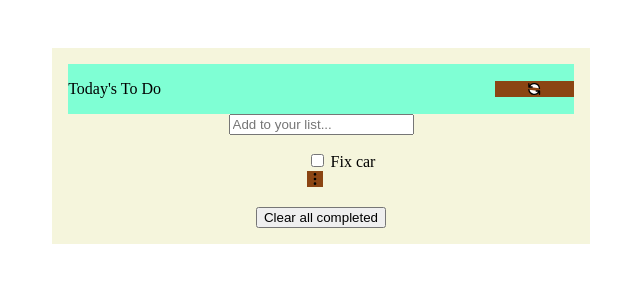
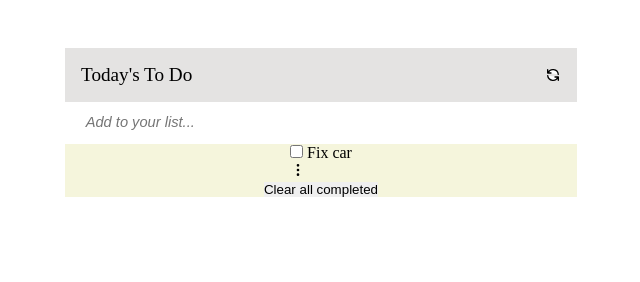
Before and after one commit to julzedz/To-Do-list, a website built with webpack: page src/index.html in a window 1280 px wide. Shown: the whole page, without its empty margins (319-959 px from the left). Built offline with nearby package versions, Linux system fonts and the light colour scheme.

Commit message:
Update style.css

```diff
--- a/src/style.css
+++ b/src/style.css
@@ -1,5 +1,14 @@
-.refresh {
-  width: 15.5%;
+* {
+  margin: 0;
+  padding: 0;
+  box-sizing: border-box;
+  outline: none;
+  border: none;
+}
+
+body {
+width: 100%;
+overflow-x: hidden;
 }
 
 li {
@@ -11,13 +20,11 @@ svg {
   width: 1em;
   height: 1em;
   cursor: pointer;
-  background: saddlebrown;
 }
 
 .todo-wrap {
   margin: 0 auto;
   margin-top: 3em;
-  padding: 1em;
   background: beige;
   width: 40%;
   display: flex;
@@ -28,9 +35,41 @@ svg {
 
 .header {
   display: flex;
-  margin: auto;
-  background-color: aquamarine;
+  margin: 0 auto;
   align-items: center;
   justify-content: space-between;
   width: 100%;
+  padding: 1em;
+  padding-right: 0em;
+  background: #e4e3e2;
 }
+
+.title {
+  font-size: 1.2em;
+  font-weight: 500;
+}
+
+.refresh {
+  width: 2em;
+  height: 1em;
+  padding-right: 1em;
+}
+
+.todo-input {
+  width: 100%;
+  padding: 1em;
+  border: none;
+}
+
+.todo-input::placeholder {
+  padding-left: .5em;
+  font-size: 1.1em;
+  font-style: italic;
+  font-weight: 100;
+}
+
+#wrapper {
+  display: flex;
+  flex-direction: column;
+  width: 100%;
+}
```
